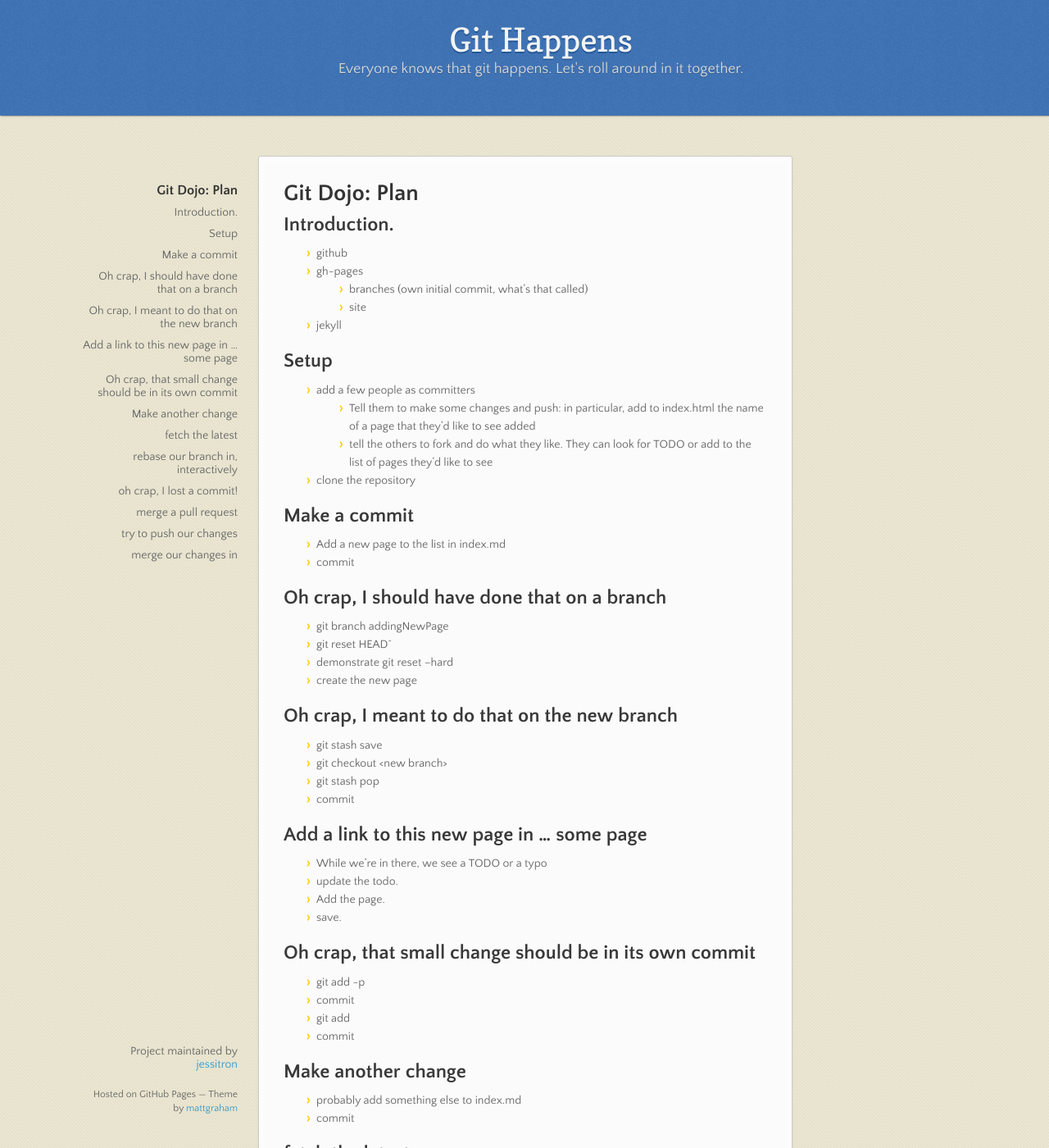
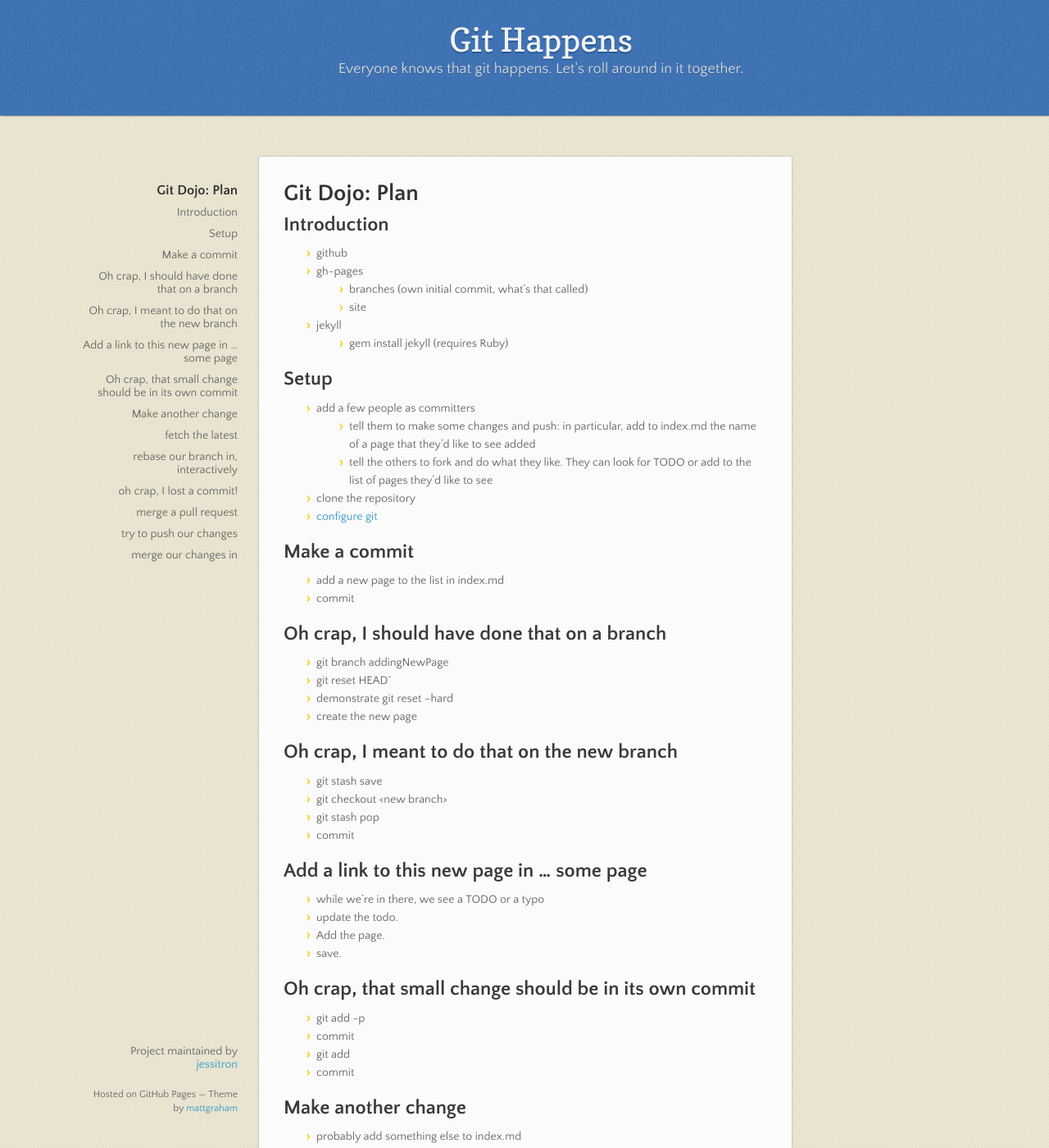
Before and after one commit to jessitron/git-happens, a Jekyll site: the page built from dojo.md, in a window 1280 px wide and 1400 px high. Shown: the whole window at 82% size. Built offline with Jekyll 4.4.1, drawn with Linux system fonts in a browser that asks for light colours; nearby versions of some CDN libraries; some of the changed text lies outside the part shown.

Commit message:
Added link to commence.html; minor edits

```diff
--- a/dojo.md
+++ b/dojo.md
@@ -5,21 +5,24 @@ saying: Let's roll around in it together.
 
 # Git Dojo: Plan
 
-## Introduction.
+## Introduction
 * github
 * gh-pages
   * branches (own initial commit, what's that called)
   * site
 * jekyll
+  * gem install jekyll (requires Ruby)
 
 ## Setup
 * add a few people as committers
-  * Tell them to make some changes and push: in particular, add to index.html the name of a page that they'd like to see added
+  * tell them to make some changes and push: in particular, add to
+index.md the name of a page that they'd like to see added
   * tell the others to fork and do what they like. They can look for TODO or add to the list of pages they'd like to see
 * clone the repository
+* [configure git](commence.html)
 
 ## Make a commit
-* Add a new page to the list in index.md
+* add a new page to the list in index.md
 * commit
 
 ## Oh crap, I should have done that on a branch
@@ -35,7 +38,7 @@ saying: Let's roll around in it together.
 * commit
 
 ## Add a link to this new page in ... some page
-* While we're in there, we see a TODO or a typo
+* while we're in there, we see a TODO or a typo
 * update the todo.
 * Add the page.
 * save.
@@ -56,7 +59,7 @@ saying: Let's roll around in it together.
 * merge-ff
 
 ## rebase our branch in, interactively
-* Put the small todo/typo fix at the beginning
+* put the small todo/typo fix at the beginning
 * squash the new page into the one that added it to the index
 * accidentally delete the other commit
 * look at the result
@@ -71,7 +74,7 @@ saying: Let's roll around in it together.
 ## try to push our changes
 * oh crap, it won't go
 * fetch again
-* try to rebase. Notice conflicts, get frustrated
+* try to rebase. Notice conflicts, get frustrated.
 * mention git rerere
 * rebase --abort
 
@@ -79,4 +82,4 @@ saying: Let's roll around in it together.
 * set up the difftool first
 * use it to resolve conflicts
 * complete the merge. Look at the tree.
-* push.
+* push
```
Also changed, not shown: commence.md (+4 -0 lines).
